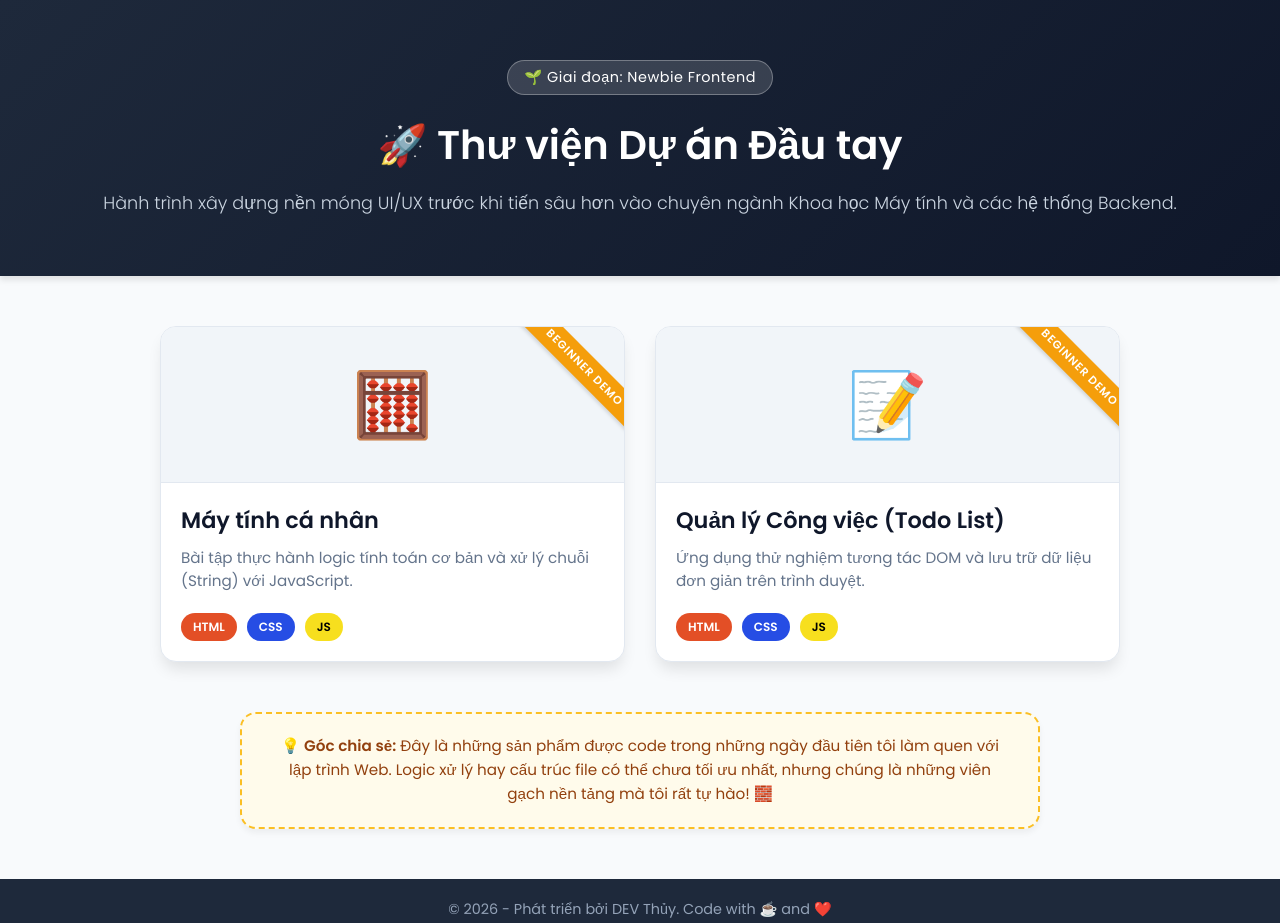
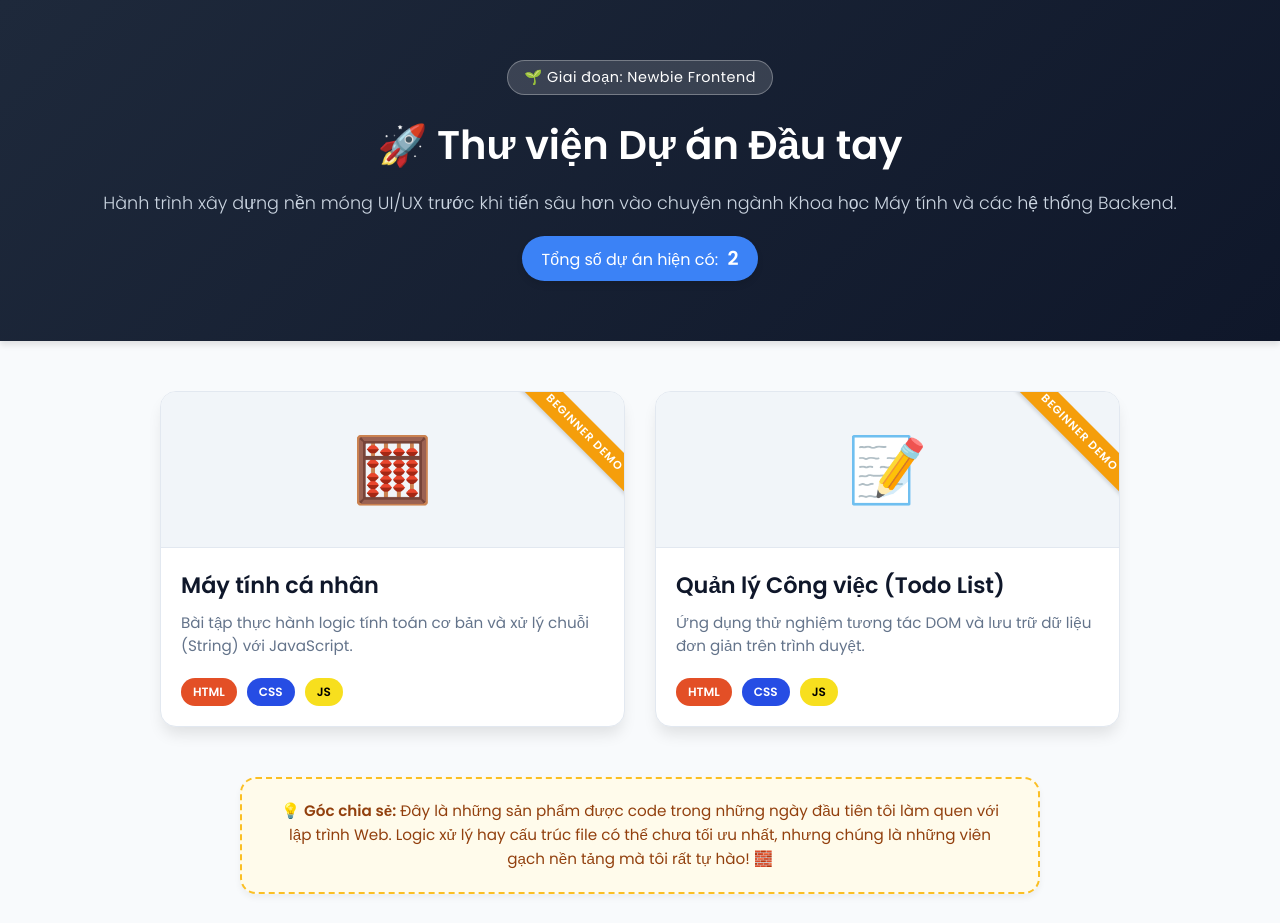
Before and after one commit to duongtuanthuy/my-first-learn-html-css, a plain HTML site: page index.html in a window 1280 px wide. Shown: the top 923 px of the page. Drawn offline with Linux system fonts and the light colour scheme.

Commit message:
Bổ sung bộ đếm số dự án tự động và cập nhập lên giao diện

```diff
--- a/index.html
+++ b/index.html
@@ -15,6 +15,9 @@
         <h1>🚀 Thư viện Dự án Đầu tay</h1>
         <!-- Cập nhật lời tựa định hướng -->
         <p>Hành trình xây dựng nền móng UI/UX trước khi tiến sâu hơn vào chuyên ngành Khoa học Máy tính và các hệ thống Backend.</p>
+        <div class="project-stats">
+            Tổng số dự án hiện có: <strong id="project-count">0</strong>
+        </div>
     </header>
 
     <main class="portfolio-container">
--- a/script.js
+++ b/script.js
@@ -1,3 +1,7 @@
+const projectCards = document.querySelectorAll(".project-card");
+const countElement = document.getElementById("project-count");
+countElement.textContent = projectCards.length;
+
 // Tự động lấy năm hiện tại gán vào Footer
 const yearElement = document.getElementById('current-year');
 const currentYear = new Date().getFullYear();
--- a/style.css
+++ b/style.css
@@ -65,6 +65,21 @@ body {
     transform: translateY(-8px);
     box-shadow: 0 20px 25px -5px rgba(0, 0, 0, 0.15);
     border-color: #94a3b8;
+}
+
+.project-stats {
+    display: inline-block;
+    background-color: #3b82f6; /* Màu xanh nổi bật */
+    color: white;
+    padding: 8px 20px;
+    border-radius: 30px;
+    font-size: 1rem;
+    margin-top: 20px;
+    box-shadow: 0 4px 6px rgba(0,0,0,0.1);
+}
+.project-stats strong {
+    font-size: 1.2rem;
+    margin-left: 5px;
 }
 
 .card-icon {
```
